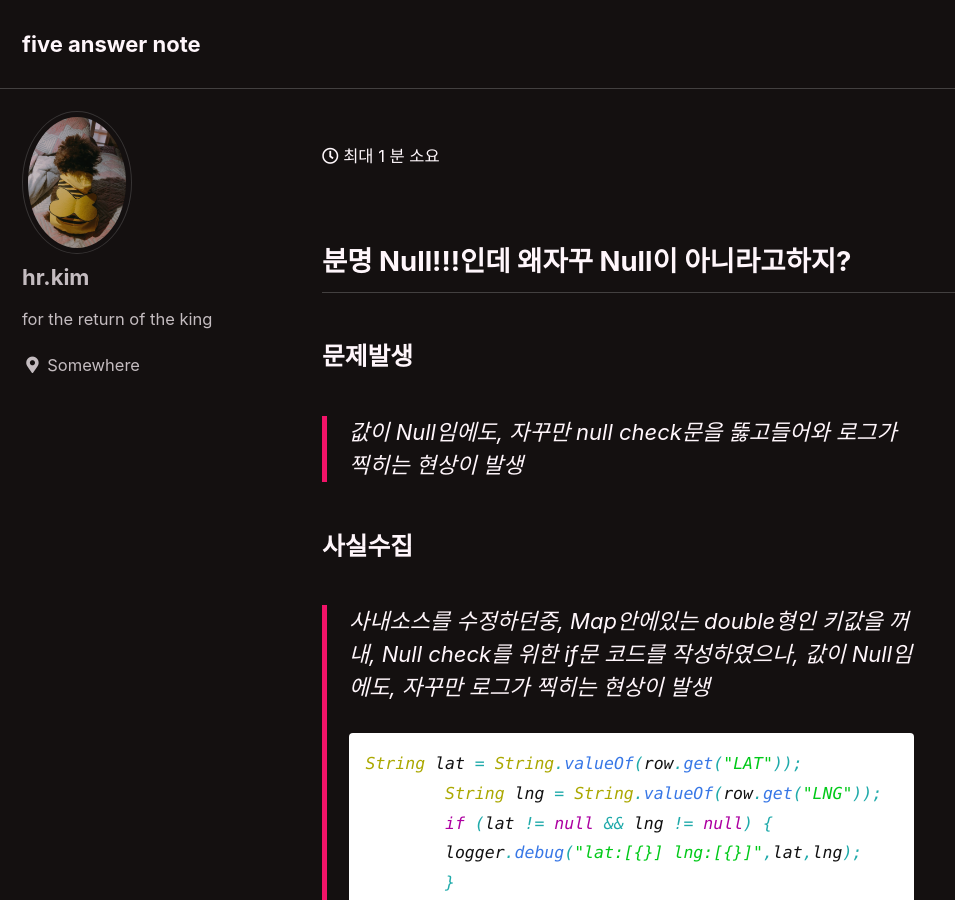
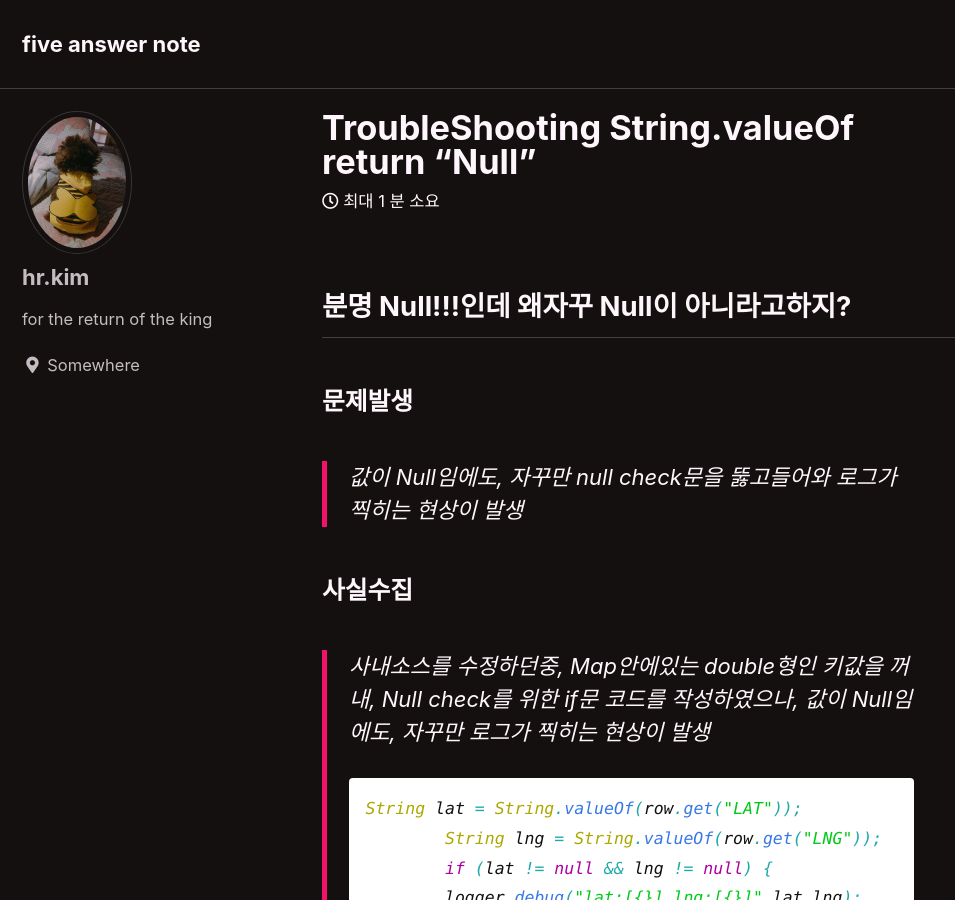
Before and after one commit to hwimer/hwimer.github.io, a Jekyll site: the page built from _posts/2021-12-21-String.valueOf.md, in a window 1280 px wide and 900 px high. Shown: the whole window, without its empty margins (0-955 px from the left). Built offline with Jekyll 4.4.1, drawn with Linux system fonts in a browser that asks for light colours; cached includes are drawn as plain includes; some of the changed text lies outside the part shown.

Commit message:
fix typo

```diff
--- a/_posts/2021-12-21-String.valueOf.md
+++ b/_posts/2021-12-21-String.valueOf.md
@@ -1,5 +1,5 @@
 ---
-title: [TroubleShooting] String.valueOf return "Null"
+title: TroubleShooting String.valueOf return "Null"
 ---
 ## 분명 Null!!!인데 왜자꾸 Null이 아니라고하지?
 
```
